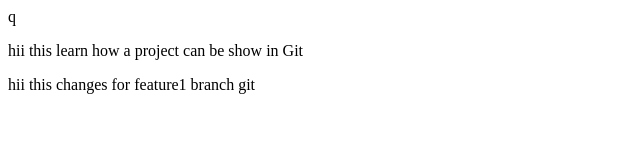
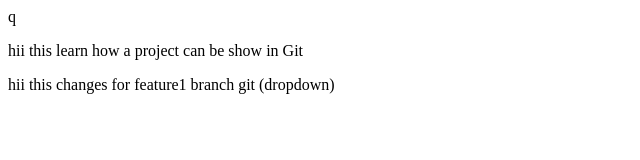
Before and after one commit to Salonisoni08/localrepo, a plain HTML site: page index.html in a window 1280 px wide. Shown: the whole page, without its empty margins (0-640 px from the left). Drawn offline with Linux system fonts and the light colour scheme.

Commit message:
Adding drop down

```diff
--- a/index.html
+++ b/index.html
@@ -1,2 +1,3 @@
 q<P> hii this learn how a project can be show in Git </P>
-<p> hii this changes for feature1 branch git </p>
+<p> hii this changes for feature1 branch git (dropdown)
+</p>
```
